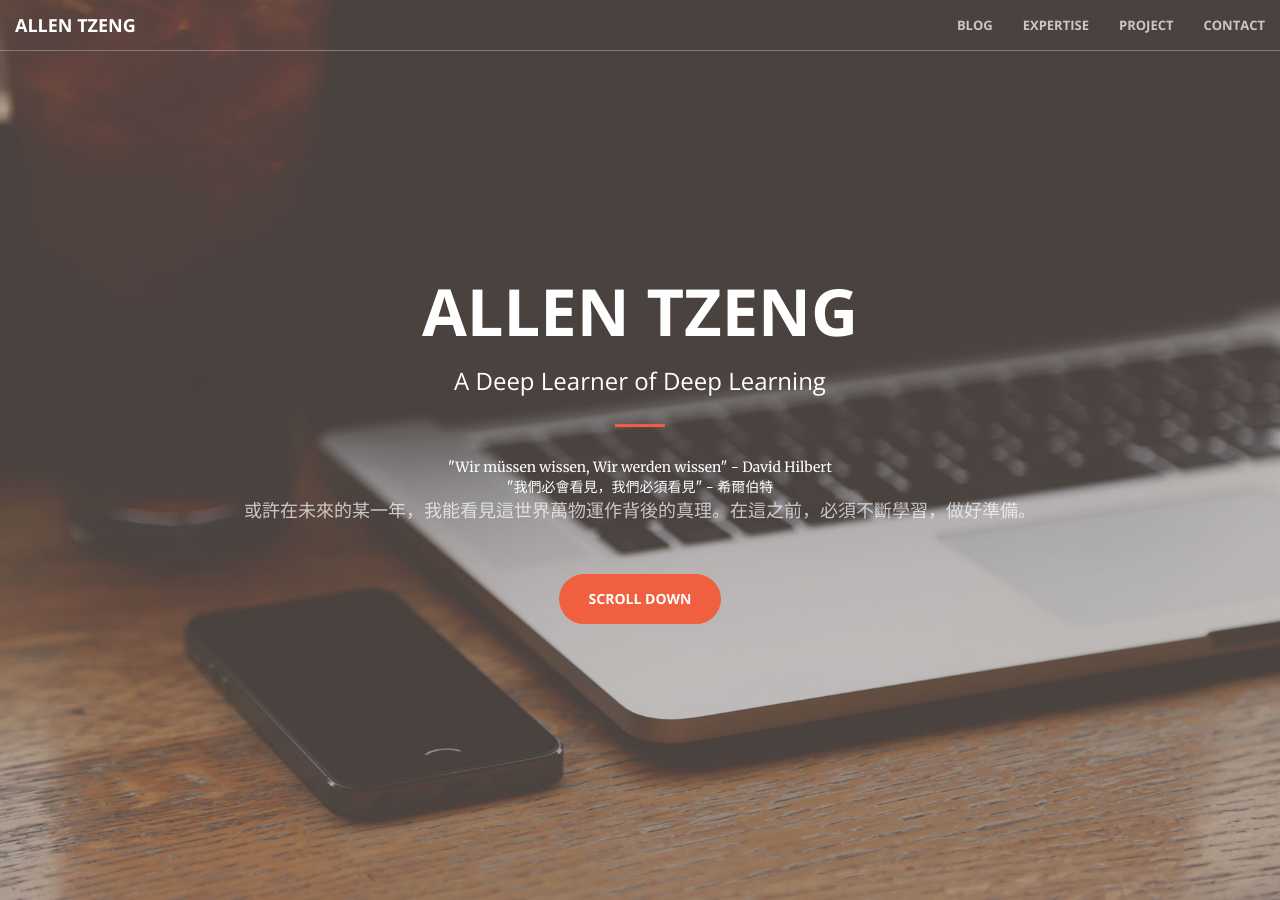
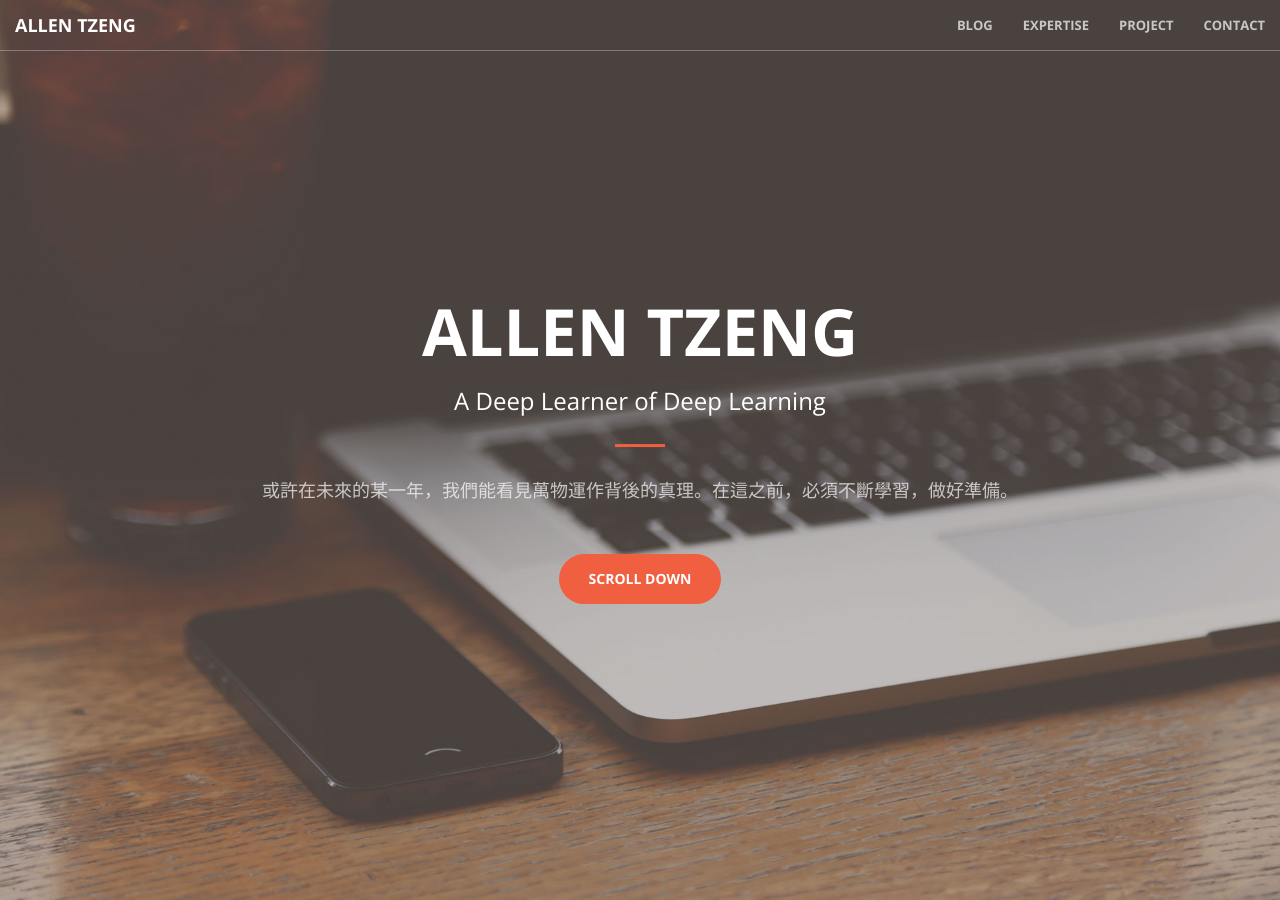
Before and after one commit to allen108108/allen108108.github.io, a Jekyll site: the page built from index.html, in a window 1280 px wide and 900 px high. Built offline with Jekyll 4.4.1, drawn with Linux system fonts in a browser that asks for light colours; nearby versions of some CDN libraries.

Commit message:
first commit

```diff
--- a/_includes/header.html
+++ b/_includes/header.html
@@ -4,9 +4,7 @@
             <h1>Allen Tzeng</h1>
             <h3>A Deep Learner of Deep Learning</h3>
             <hr>
-            "Wir müssen wissen, Wir werden wissen" - David Hilbert <br>
-            "我們必會看見，我們必須看見" - 希爾伯特<br>
-            <p>或許在未來的某一年，我能看見這世界萬物運作背後的真理。在這之前，必須不斷學習，做好準備。</p>
+            <p>或許在未來的某一年，我們能看見萬物運作背後的真理。在這之前，必須不斷學習，做好準備。</p>
             <a href="#about" class="btn btn-primary btn-xl page-scroll">SCROLL DOWN</a>
         </div>
     </div>
```
